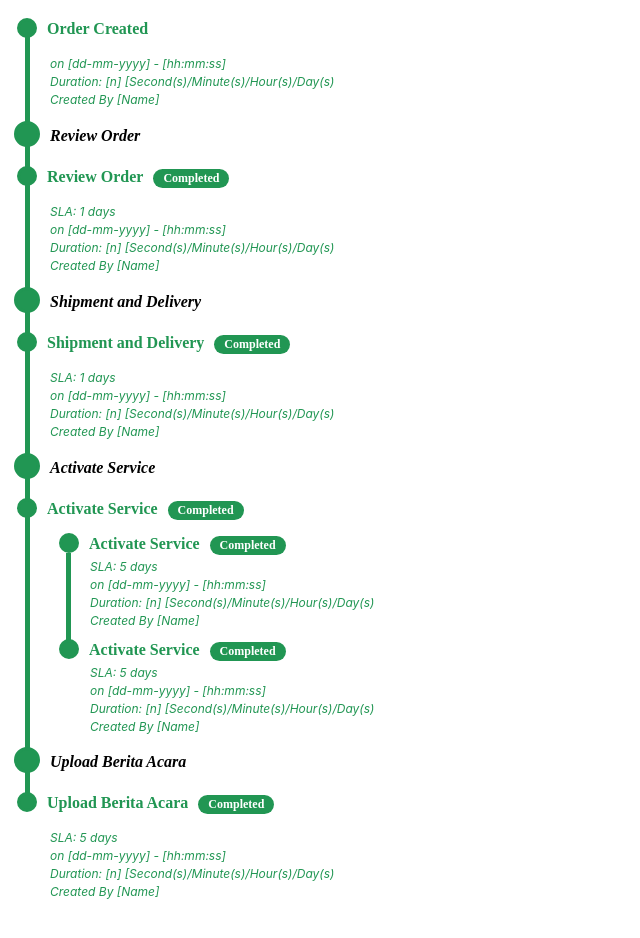
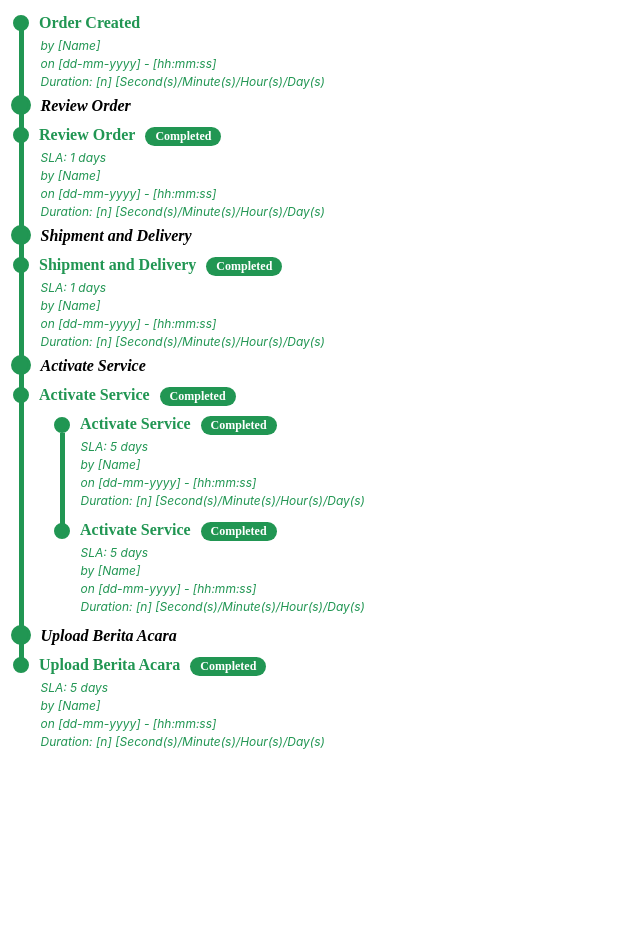
Before and after one commit to HendP/react-oari2y, a React (Create React App) app: page / in a window 1280 px wide. Shown: the top 938 px of the page, without its empty margins (0-640 px from the left). After the commit the page ends 800 px from the top, so only its background shows below. Built offline with nearby package versions, Linux system fonts and the light colour scheme.

Commit message:
Update 3 files

```diff
--- a/src/components/stepper/DgStepper.jsx
+++ b/src/components/stepper/DgStepper.jsx
@@ -3,7 +3,7 @@ import "./dg-stepper.css";
 
 import Badge from "../badge/badge";
 
-const Stepper = ({
+function Stepper({
   status,
   title,
   groupTitle,
@@ -21,7 +21,7 @@ const Stepper = ({
   time,
   duration,
   createdBy,
-}) => {
+}) {
   return (
     <>
       <div className={`step ${status} ${child ? "child" : ""}`}>
@@ -98,32 +98,9 @@ const Stepper = ({
                   <br />
                 </span>
               )}
-              {time && (
-                <span>
-                  on {time}
-                  <br />
-                </span>
-              )}
-              {duration && (
-                <span>
-                  Duration: {duration}
-                  <br />
-                </span>
-              )}
               {createdBy && (
                 <span>
-                  Created By {createdBy}
-                  <br />
-                </span>
-              )}
-            </p>
-          </div>
-        ) : emptyInProgress ? (
-          <div className="content text-in-progress">
-            <p style={{ lineHeight: "1.5", margin: "0" }}>
-              {sla && (
-                <span>
-                  SLA: {sla}
+                  by {createdBy}
                   <br />
                 </span>
               )}
@@ -139,20 +116,20 @@ const Stepper = ({
                   <br />
                 </span>
               )}
-              {createdBy && (
-                <span>
-                  Created By {createdBy}
-                  <br />
-                </span>
-              )}
             </p>
           </div>
-        ) : emptyWaiting ? (
-          <div className="content text-waiting">
+        ) : emptyInProgress ? (
+          <div className="content text-in-progress">
             <p style={{ lineHeight: "1.5", margin: "0" }}>
               {sla && (
                 <span>
                   SLA: {sla}
+                  <br />
+                </span>
+              )}
+              {createdBy && (
+                <span>
+                  by {createdBy}
                   <br />
                 </span>
               )}
@@ -168,9 +145,32 @@ const Stepper = ({
                   <br />
                 </span>
               )}
+            </p>
+          </div>
+        ) : emptyWaiting ? (
+          <div className="content text-waiting">
+            <p style={{ lineHeight: "1.5", margin: "0" }}>
+              {sla && (
+                <span>
+                  SLA: {sla}
+                  <br />
+                </span>
+              )}
               {createdBy && (
                 <span>
-                  Created By {createdBy}
+                  by {createdBy}
+                  <br />
+                </span>
+              )}
+              {time && (
+                <span>
+                  on {time}
+                  <br />
+                </span>
+              )}
+              {duration && (
+                <span>
+                  Duration: {duration}
                   <br />
                 </span>
               )}
@@ -182,6 +182,6 @@ const Stepper = ({
       </div>
     </>
   );
-};
+}
 
 export default Stepper;
--- a/src/components/stepper/dg-stepper.css
+++ b/src/components/stepper/dg-stepper.css
@@ -88,7 +88,7 @@
 /* Step Base */
 
 .step {
-  padding: 6px;
+  /* padding: 6px; */
   display: flex;
   flex-direction: row;
   justify-content: flex-start;
@@ -103,8 +103,10 @@
   background-color: white;
   border: 3px solid gray;
   border-radius: 100%;
-  width: 20px; /* +6 for border */
-  height: 20px;
+  width: 14px; /* +6 for border */
+  height: 14px;
+  margin-left: 2.5px;
+  margin-top: 4px;
   display: inline-block;
 }
 
@@ -112,33 +114,33 @@
   background-color: white;
   border: 3px solid gray;
   border-radius: 100%;
-  width: 14px; /* +6 for border */
-  height: 14px;
-  margin-left: 3px;
-  margin-top: 4px;
+  width: 10px; /* +6 for border */
+  height: 10px;
+  margin-left: 5px;
+  margin-top: 7px;
 }
 
 .circle-title-child {
   background-color: white;
   border: 3px solid gray;
   border-radius: 100%;
-  width: 14px; /* +6 for border */
-  height: 14px;
-  margin-left: 45px;
-  margin-top: 4px;
+  width: 10px; /* +6 for border */
+  height: 10px;
+  margin-left: 46px;
+  margin-top: 8px;
 }
 
 .line {
   top: 8px;
   left: 11px;
-  height: 42px;
+  height: 29px;
   position: absolute;
 }
 
 .line-child {
   top: 24px;
   left: 52px;
-  height: 90px;
+  height: 95px;
   position: absolute;
 }
 
@@ -160,6 +162,13 @@
 .step.empty-completed.child,
 .step.empty-waiting.child,
 .step.empty-in-progress.child {
+  padding-top: 0;
+  padding-bottom: 0;
+}
+
+.step.empty-completed,
+.step.empty-in-progress,
+.step.empty-waiting {
   padding-top: 0;
   padding-bottom: 0;
 }
@@ -196,28 +205,25 @@
 .step.empty-completed .line,
 .step.empty-completed .line-child {
   border-left: 5px solid rgb(33, 150, 83);
-  height: 180%;
+  height: 120%;
 }
 
 .step.empty-in-progress .line,
 .step.empty-in-progress .line-child {
   border-left: 5px solid rgb(137, 64, 151);
-  top: 0;
-  height: 180%;
+  height: 120%;
 }
 
 .step.empty-waiting .line,
 .step.empty-waiting .line-child {
   border-left: 5px solid rgb(137, 64, 151);
-  top: 0;
-  height: 180%;
+  height: 120%;
 }
 
 .step.waiting .line,
 .step.waiting .line-child {
   border-left: 5px solid rgb(137, 64, 151);
-  top: 0;
-  height: 180%;
+  height: 120%;
 }
 
 .step.empty-completed .circle,
--- a/src/template/TemplateSatu.jsx
+++ b/src/template/TemplateSatu.jsx
@@ -9,9 +9,9 @@ export default function TemplateSatu() {
       <Stepper status="completed" title="Order Created" titleCompleted />
       <Stepper
         status="empty-completed"
+        createdBy="[Name]"
         time="[dd-mm-yyyy] - [hh:mm:ss]"
         duration="[n] [Second(s)/Minute(s)/Hour(s)/Day(s)"
-        createdBy="[Name]"
         emptyCompleted
       />
 
```
